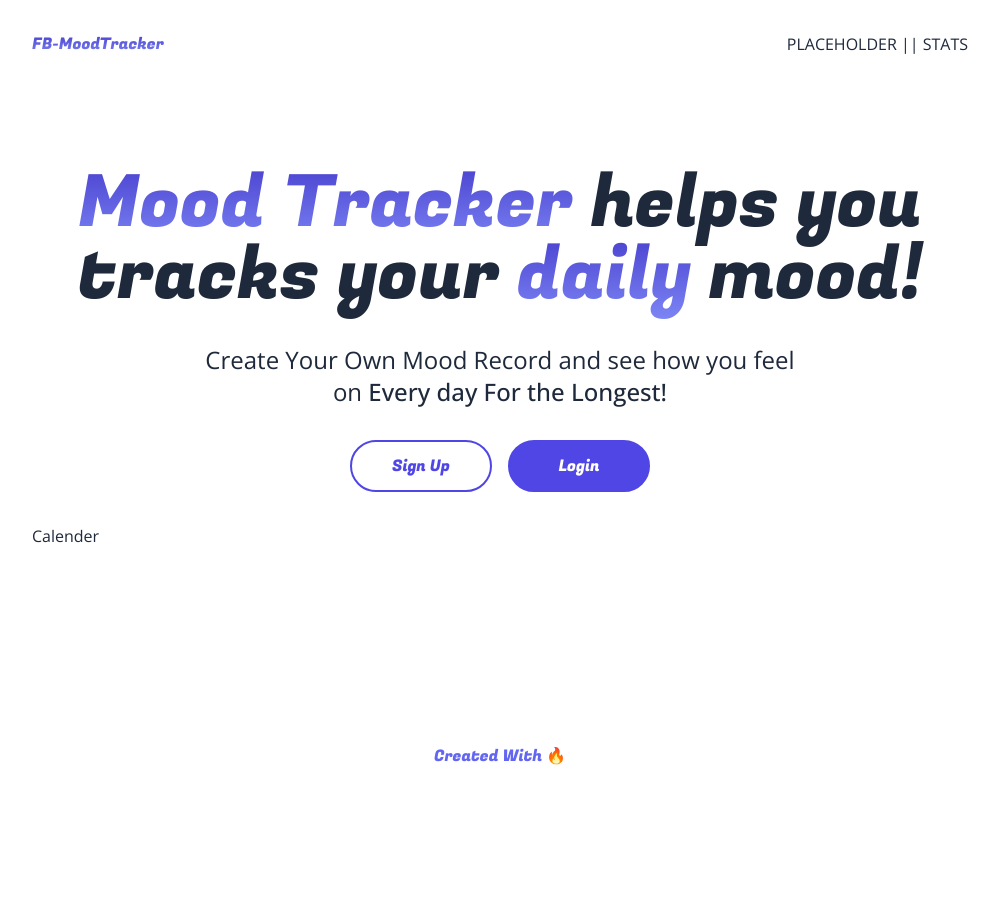
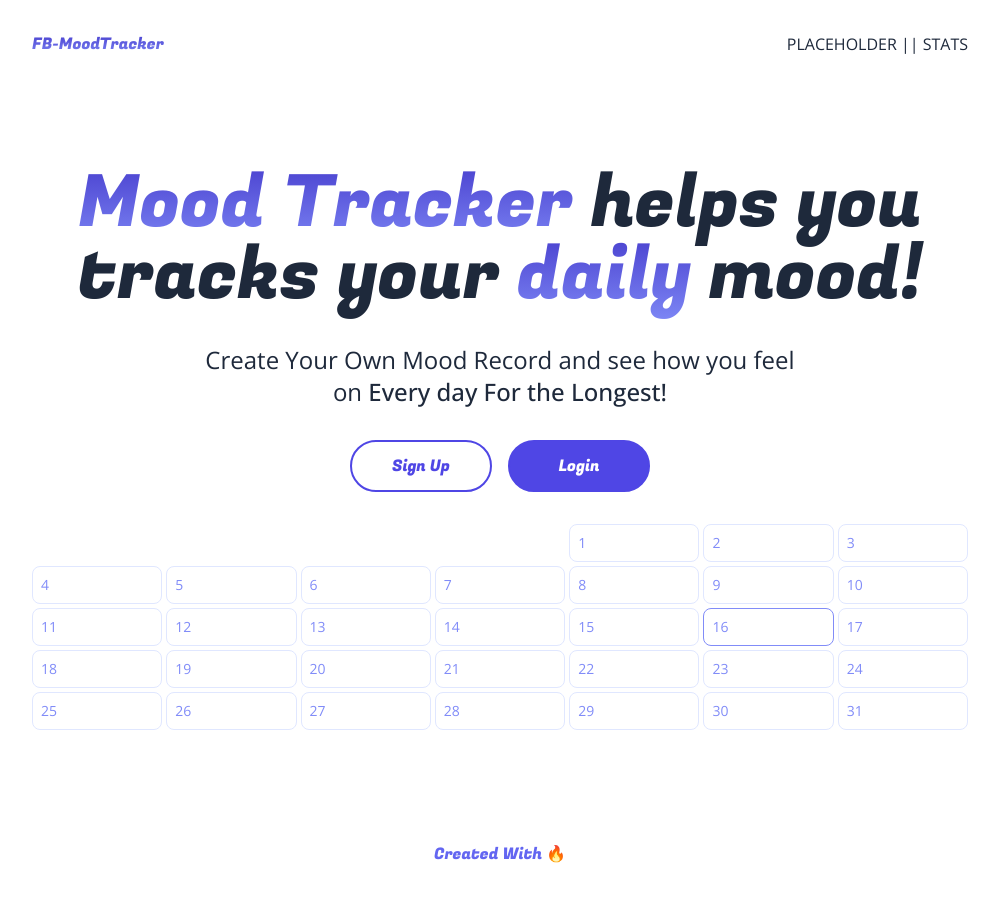
Before and after one commit to zidane-arkan/moodtracker-nexjs, a Next.js app: page / in a window 1280 px wide. Shown: the whole page, without its empty margins (140-1139 px from the left). Before the commit the page ends 800 px from the top, so only its background shows below. Built offline with nearby package versions, Linux system fonts and the light colour scheme.

Commit message:
Add calender

```diff
--- a/components/Calender.tsx
+++ b/components/Calender.tsx
@@ -1,7 +1,82 @@
-import React from 'react'
+import React from "react";
+import { Fugaz_One } from "next/font/google";
+
+const months = {
+  January: "Jan",
+  February: "Feb",
+  March: "Mar",
+  April: "Apr",
+  May: "May",
+  June: "Jun",
+  July: "Jul",
+  August: "Aug",
+  September: "Sept",
+  October: "Oct",
+  November: "Nov",
+  December: "Dec",
+};
+const monthsArr = Object.keys(months);
+const now = new Date();
+const dayList = [
+  "Sunday",
+  "Monday",
+  "Tuesday",
+  "Wednesday",
+  "Thursday",
+  "Friday",
+  "Saturday",
+];
+
+const fugaz = Fugaz_One({ subsets: ["latin"], weight: ["400"] });
 
 export default function Calender() {
+  const year = 2024;
+  const month = "August";
+  const monthNow = new Date(year, Object.keys(months).indexOf(month), 1);
+  const firstDayOfMonth = monthNow.getDay(); // 4
+  const daysInMonth = new Date(
+    year,
+    Object.keys(months).indexOf(month) + 1,
+    0
+  ).getDate(); // 31
+
+  const daysToDisplay = firstDayOfMonth + daysInMonth; // 35
+  const numRows = Math.floor(daysToDisplay / 7) + (daysToDisplay % 7 ? 1 : 0); // 5 + 1 = 6
+
   return (
-    <div>Calender</div>
-  )
+    <div className="flex flex-col overflow-hidden gap-1">
+      {[...Array(numRows)].map((_, rowIndex) => (
+        <div key={rowIndex} className="grid grid-cols-7 gap-1">
+          {dayList.map((dayOfWeek, dayOfWeekIndex) => {
+            let dayIndex =
+              rowIndex * 7 + dayOfWeekIndex - (firstDayOfMonth - 1);
+            let dayDisplay =
+              dayIndex > daysInMonth
+                ? false
+                : rowIndex === 0 && dayOfWeekIndex < firstDayOfMonth
+                ? false
+                : true;
+
+            let isToday = dayIndex === now.getDate();
+            if (!dayDisplay) {
+              return <div key={dayOfWeekIndex} className="bg-white" />;
+            }
+            let color;
+            return (
+              <div
+                key={dayOfWeekIndex}
+                className={`${
+                  isToday ? "border-indigo-400" : "border-indigo-100"
+                } ${
+                  color ? "white" : "text-indigo-400"
+                } text-xs sm:text-sm border border-solid p-2 flex items-center  gap-2 justify-between rounded-lg`}
+              >
+                <p>{dayIndex}</p>
+              </div>
+            );
+          })}
+        </div>
+      ))}
+    </div>
+  );
 }
--- a/components/Dashboard.tsx
+++ b/components/Dashboard.tsx
@@ -1,5 +1,6 @@
 import React from "react";
 import { Fugaz_One } from "next/font/google";
+import Calender from "./Calender";
 
 interface statuses {
   num_days: number;
@@ -52,23 +53,26 @@ export default function Dashboard() {
       >
         How Do you <span className="text-gradient">feel</span> today?
       </h4>
-      <div className="grid grid-cols-2 md:grid-cols-5 gap-4 items-center">
+      <div className="flex item-stretch flex-wrap gap-4 items-center">
         {Object.keys(moods).map((mood, moodIndex) => (
           <button
             key={moodIndex}
-            className={`flex flex-col gap-2 sm:gap-4 items-center rounded-lg purple-shadow duration-200 bg-indigo-50 hover:bg-[lavendar] p-4 text-center ${
+            className={`p-4 px-5 flex flex-col flex-1 gap-2 sm:gap-4 items-center rounded-lg purple-shadow duration-200 bg-indigo-50 hover:bg-[lavendar] text-center ${
               moodIndex === 4 ? "col-span-2 sm:col-span-1" : ""
             }`}
           >
             <p className={`text-4xl sm:text-5xl md:text-6xl`}>
               {moods[mood as keyof moods]}{" "}
             </p>
-            <p className={`${fugazOne.className} capitalize text-indigo-500`}>
+            <p
+              className={`${fugazOne.className} capitalize text-xs sm:text-sm md:text-base text-indigo-500`}
+            >
               {mood}
             </p>
           </button>
         ))}
       </div>
+      <Calender />
     </section>
   );
 }
```
